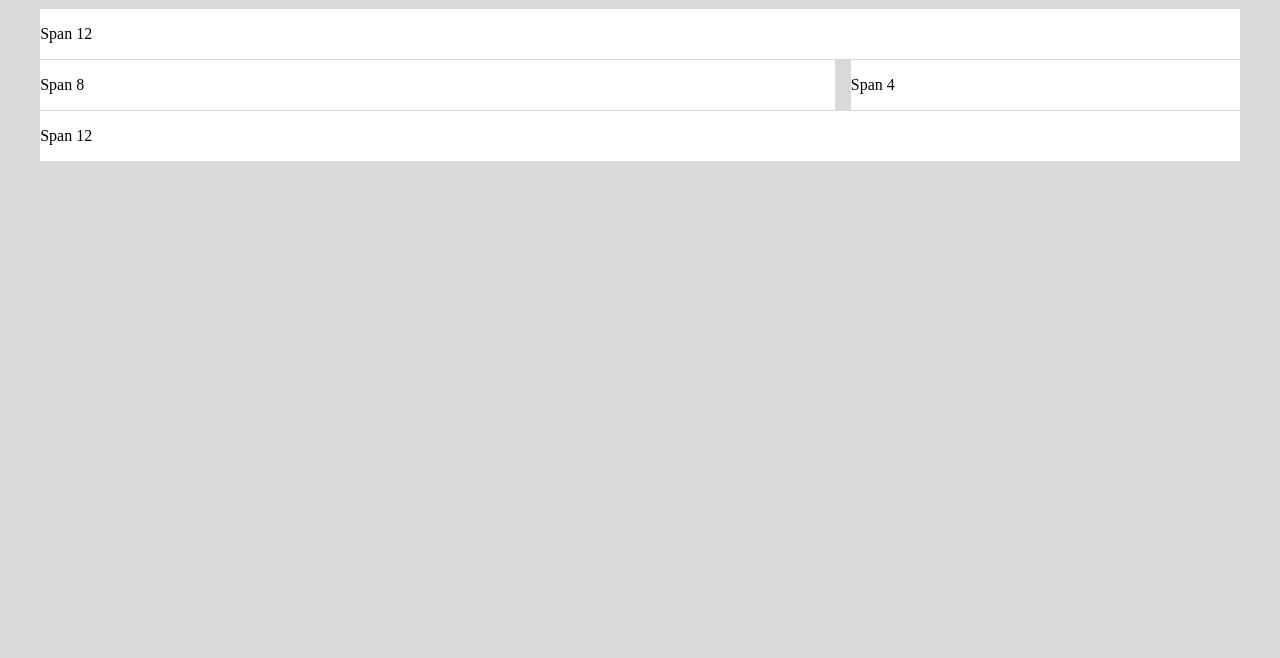
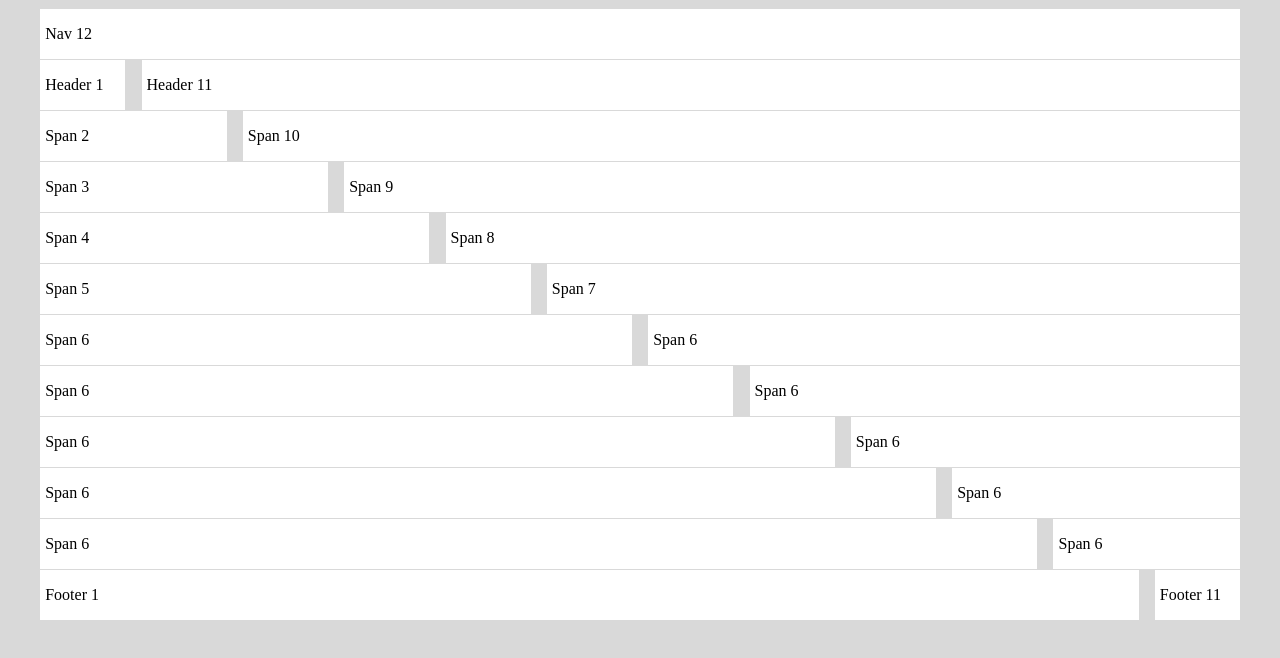
Before and after one commit to daviddarnes/flynn, a website: page index.html in a window 1280 px wide. Drawn offline with Linux system fonts and the light colour scheme.

Commit message:
Sorts out demo

```diff
--- a/demo.css
+++ b/demo.css
@@ -1,10 +1,14 @@
-/*!
+/*
  * Flynn Grid Demo
  */
+
+@import url("grid/grid.css");
+
 body {
-  background: #d9d9d9;
+	background: #d9d9d9;
 }
 [class*="span-"] {
-  background: white;
-  margin-top: 1px;
+	background: white;
+	margin-top: 1px;
+	padding: 0 5px;
 }
--- a/demo.less
+++ /dev/null
@@ -1,12 +0,0 @@
-/*!
- * Flynn Grid Demo
- */
-
-body {
-	background: darken(white, 15%);
-}
-
-[class*="span-"] {
-	background: white;
-	margin-top: 1px;
-}
--- a/gulpfile.js
+++ b/gulpfile.js
@@ -17,10 +17,3 @@ gulp.task('sass', function () {
 	.pipe(sass())
 	.pipe(gulp.dest('./grid/'));
 });
-
-// Demo task
-gulp.task('demo', function () {
-	gulp.src('./demo.less')
-	.pipe(less())
-	.pipe(gulp.dest('./demo.css'));
-});
--- a/index.html
+++ b/index.html
@@ -3,7 +3,6 @@
 <head>
 	<meta charset="utf-8" />
 	<title>Flynn Demo</title>
-	<link rel="stylesheet" type="text/css" href="grid.css" />
 	<link rel="stylesheet" type="text/css" href="demo.css" />
 	<!--[if IE]>
 		<script src="http://html5shiv.googlecode.com/svn/trunk/html5.js"></script>
@@ -12,24 +11,112 @@
 
 <body>
 	<div class="container">
+
 		<div class="row">
-			<header class="span-12">
-				<p>Span 12</p>
+			<nav class="span-12">
+				<p>Nav 12</p>
+			</nav>
+		</div>
+
+		<div class="row">
+			<header class="span-1">
+				<p>Header 1</p>
+			</header>
+			<header class="span-11">
+				<p>Header 11</p>
 			</header>
 		</div>
+
+		<div class="row">
+			<section class="span-2">
+				<p>Span 2</p>
+			</section>
+			<aside class="span-10">
+				<p>Span 10</p>
+			</aside>
+		</div>
+
+		<div class="row">
+			<section class="span-3">
+				<p>Span 3</p>
+			</section>
+			<aside class="span-9">
+				<p>Span 9</p>
+			</aside>
+		</div>
+
+		<div class="row">
+			<section class="span-4">
+				<p>Span 4</p>
+			</section>
+			<aside class="span-8">
+				<p>Span 8</p>
+			</aside>
+		</div>
+
+		<div class="row">
+			<section class="span-5">
+				<p>Span 5</p>
+			</section>
+			<aside class="span-7">
+				<p>Span 7</p>
+			</aside>
+		</div>
+
+		<div class="row">
+			<section class="span-6">
+				<p>Span 6</p>
+			</section>
+			<aside class="span-6">
+				<p>Span 6</p>
+			</aside>
+		</div>
+
+		<div class="row">
+			<section class="span-7">
+				<p>Span 6</p>
+			</section>
+			<aside class="span-5">
+				<p>Span 6</p>
+			</aside>
+		</div>
+
 		<div class="row">
 			<section class="span-8">
-				<p>Span 8</p>
+				<p>Span 6</p>
 			</section>
 			<aside class="span-4">
-				<p>Span 4</p>
+				<p>Span 6</p>
 			</aside>
 		</div>
+
 		<div class="row">
-			<footer class="span-12">
-				<p>Span 12</p>
+			<section class="span-9">
+				<p>Span 6</p>
+			</section>
+			<aside class="span-3">
+				<p>Span 6</p>
+			</aside>
+		</div>
+
+		<div class="row">
+			<section class="span-10">
+				<p>Span 6</p>
+			</section>
+			<aside class="span-2">
+				<p>Span 6</p>
+			</aside>
+		</div>
+
+		<div class="row">
+			<footer class="span-11">
+				<p>Footer 1</p>
+			</footer>
+			<footer class="span-1">
+				<p>Footer 11</p>
 			</footer>
 		</div>
+
 	</div>
 </body>
 </html>
```
Also changed, not shown: grid/grid.css (renamed from grid.css).
